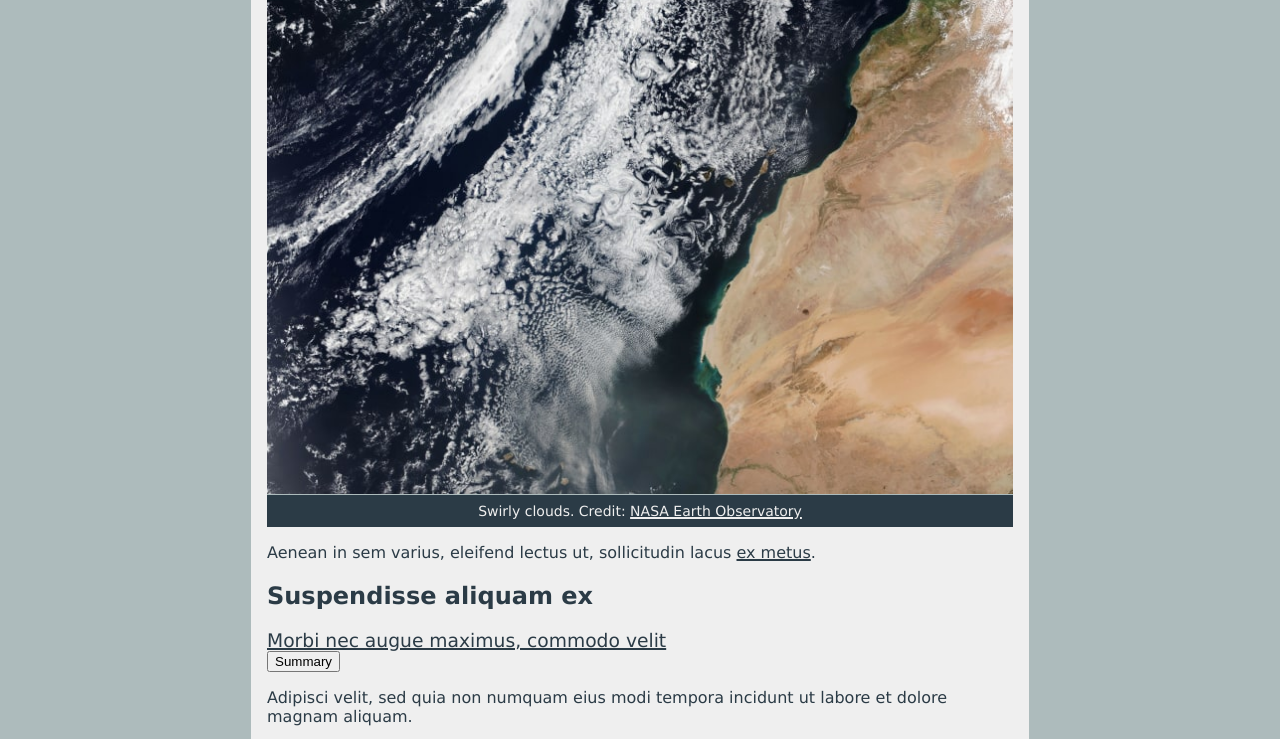
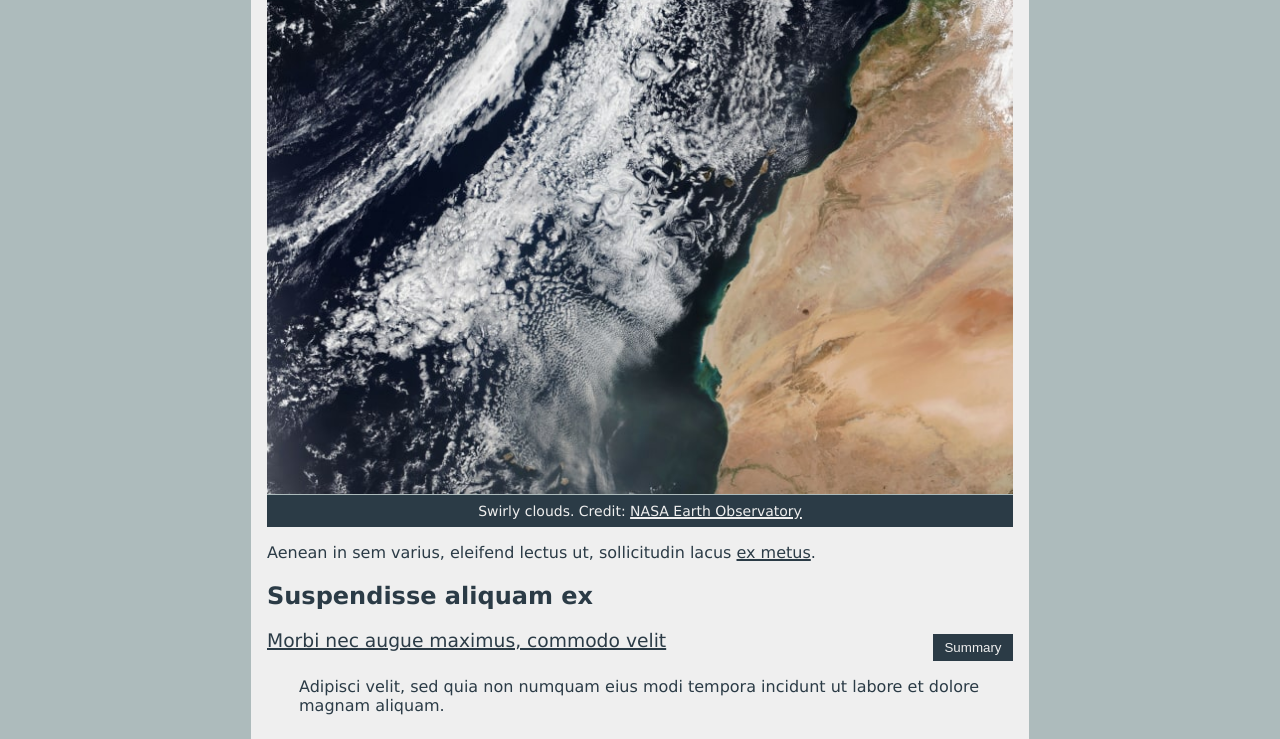
Before and after one commit to ctorgalson/stupid-simple, a website: page web/index.html in a window 1280 px wide. Shown: the part 205-944 px from the top of the page. Drawn offline with Linux system fonts and the light colour scheme.

Commit message:
Styles disclosures

```diff
--- a/web/css/disclosure.css
+++ b/web/css/disclosure.css
@@ -0,0 +1,29 @@
+.latest-news__summary-toggle:not([hidden]) {
+  background: var(--color-outer-space);
+  border: 2px solid var(--color-outer-space);
+  color: var(--color-white);
+  height: auto;
+  margin: 0.25rem 0 0;
+  padding: 0.25rem 0.5rem;
+  width: 5rem;
+}
+
+.latest-news__summary-toggle:not([hidden]):focus {
+  outline: 2px dotted var(--color-outer-space);
+  outline-offset: 1px;
+}
+
+@media (hover: hover) and (pointer: fine) {
+  .latest-news__summary-toggle:not([hidden]):hover {
+		background: var(--color-mysin);
+    color: var(--color-outer-space);
+  }
+}
+
+.latest-news__summary-toggle[aria-expanded="true"]:not([hidden]) + p {
+  display: block;
+}
+
+.latest-news__summary-toggle[aria-expanded="false"]:not([hidden]) + p {
+  display: none;
+}
--- a/web/css/main.css
+++ b/web/css/main.css
@@ -150,11 +150,20 @@ footer {
   padding: 0;
 }
 
-.latest-news__item {
+.latest-news__item + .latest-news__item {
+  margin-top: 1rem;
 }
 
 .latest-news__item > h3 {
+  flex-grow: 2;
   margin: 0;
+}
+
+.latest-news__item > button {
+}
+
+.latest-news__item > p {
+  margin-left: 2rem;
 }
 
 .latest-news__item > h3 > a {
@@ -242,4 +251,10 @@ footer {
 		gap: var(--space);
 		justify-content: flex-end;
 	}
+
+  .latest-news__item {
+    align-items: first-baseline;
+    display: flex;
+    flex-wrap: wrap;
+  }
 }
--- a/web/index.html
+++ b/web/index.html
@@ -19,6 +19,7 @@
 
   <link rel="stylesheet" href="css/normalize.css">
   <link rel="stylesheet" href="css/main.css">
+  <link rel="stylesheet" href="css/disclosure.css">
 
   <meta name="theme-color" content="#fafafa">
 </head>
```
